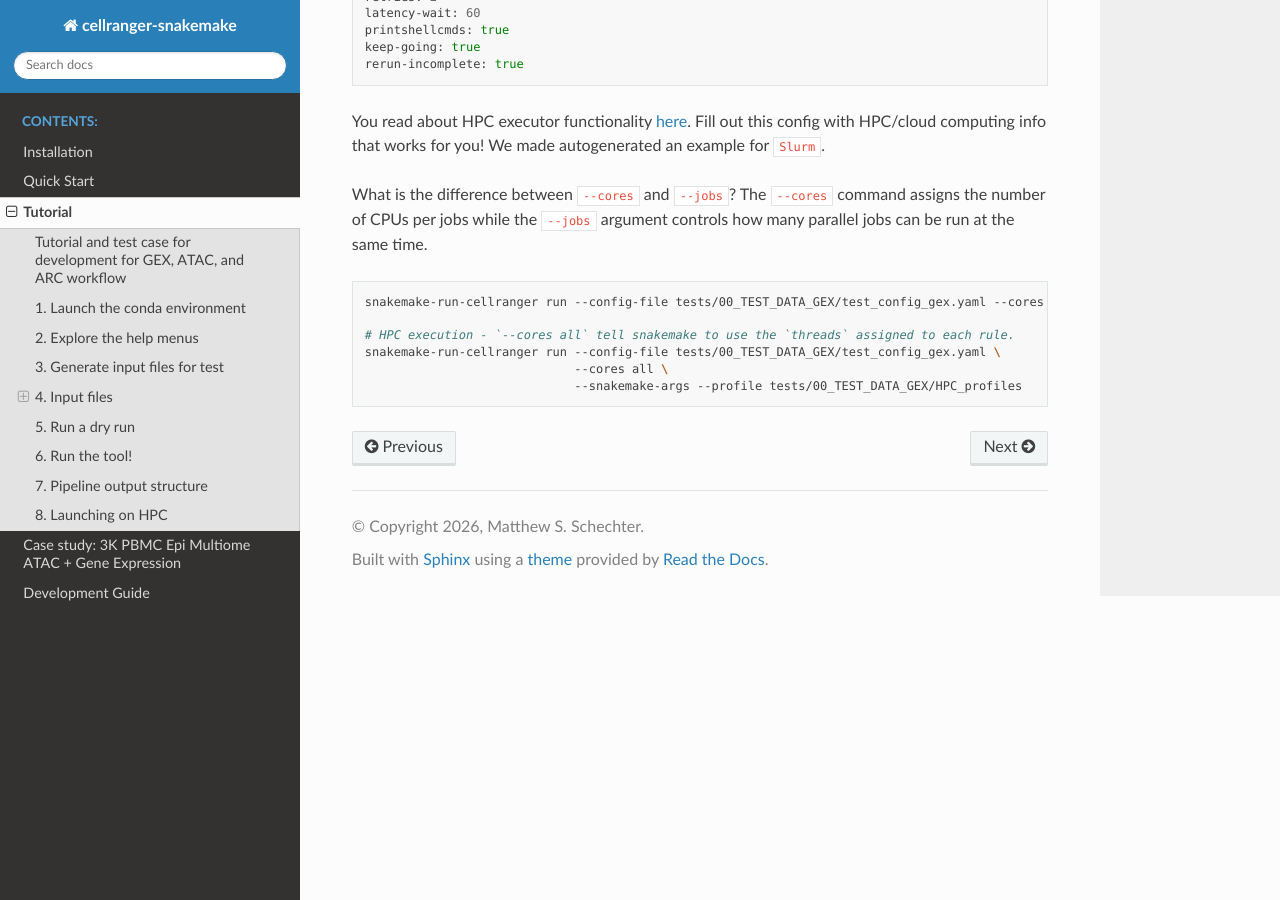
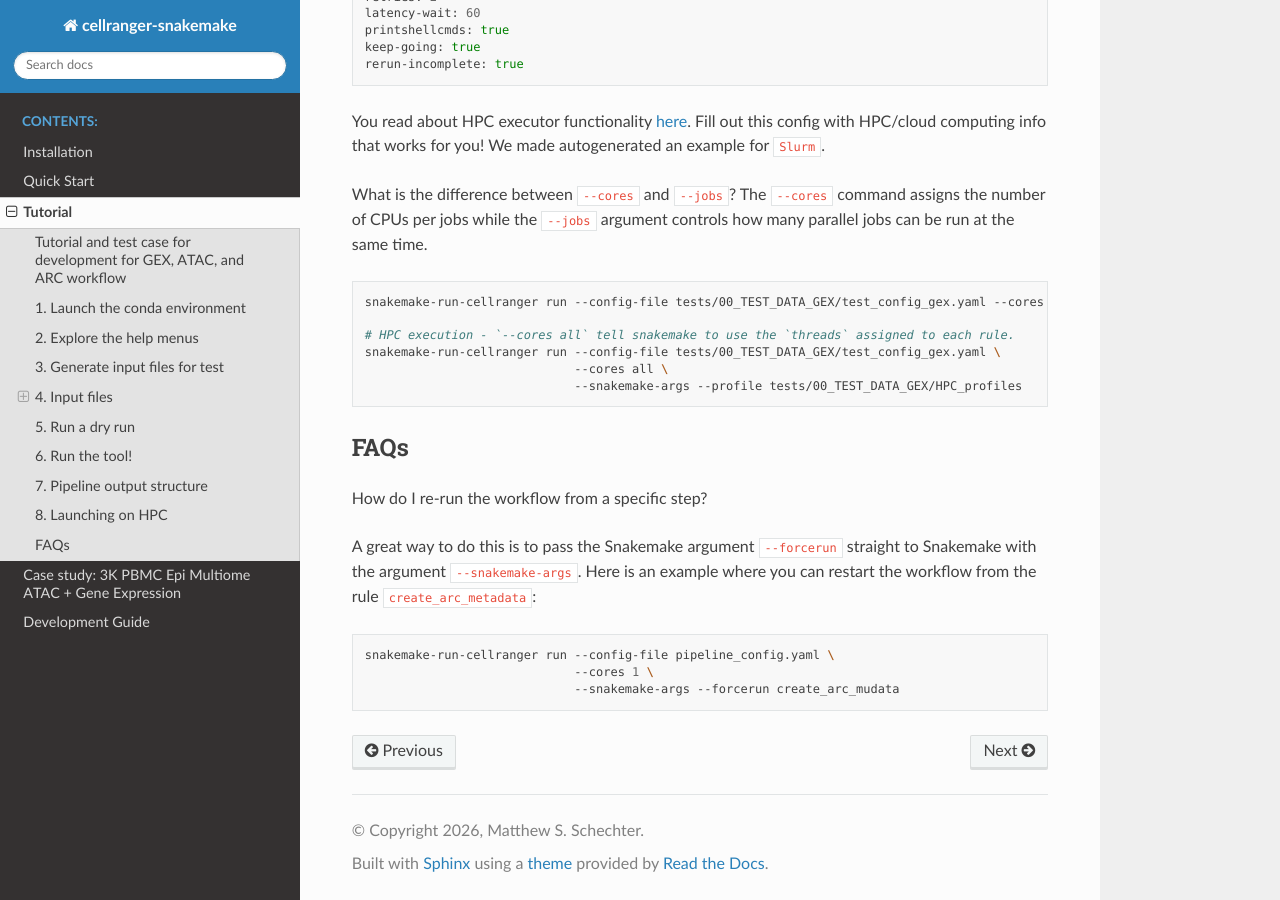
Before and after one commit to mschecht/cellranger-snakemake, a Sphinx documentation site: the page built from docs/source/tutorial.md, in a window 1280 px wide and 900 px high, scrolled down 6789 px. Built offline with Sphinx 7.4.7 and the Read the Docs theme 3.1.0, drawn with Linux system fonts in a browser that asks for light colours.

Commit message:
FAQs MAINLY FOR MYSELF

````diff
--- a/docs/source/tutorial.md
+++ b/docs/source/tutorial.md
@@ -313,3 +313,15 @@ snakemake-run-cellranger run --config-file tests/00_TEST_DATA_GEX/test_config_ge
                              --cores all \
                              --snakemake-args --profile tests/00_TEST_DATA_GEX/HPC_profiles
 ```
+
+## FAQs
+
+How do I re-run the workflow from a specific step?
+
+A great way to do this is to pass the Snakemake argument `--forcerun` straight to Snakemake with the argument `--snakemake-args`. Here is an example where you can restart the workflow from the rule `create_arc_metadata`:
+
+```bash
+snakemake-run-cellranger run --config-file pipeline_config.yaml \
+                             --cores 1 \
+                             --snakemake-args --forcerun create_arc_mudata
+```
````
